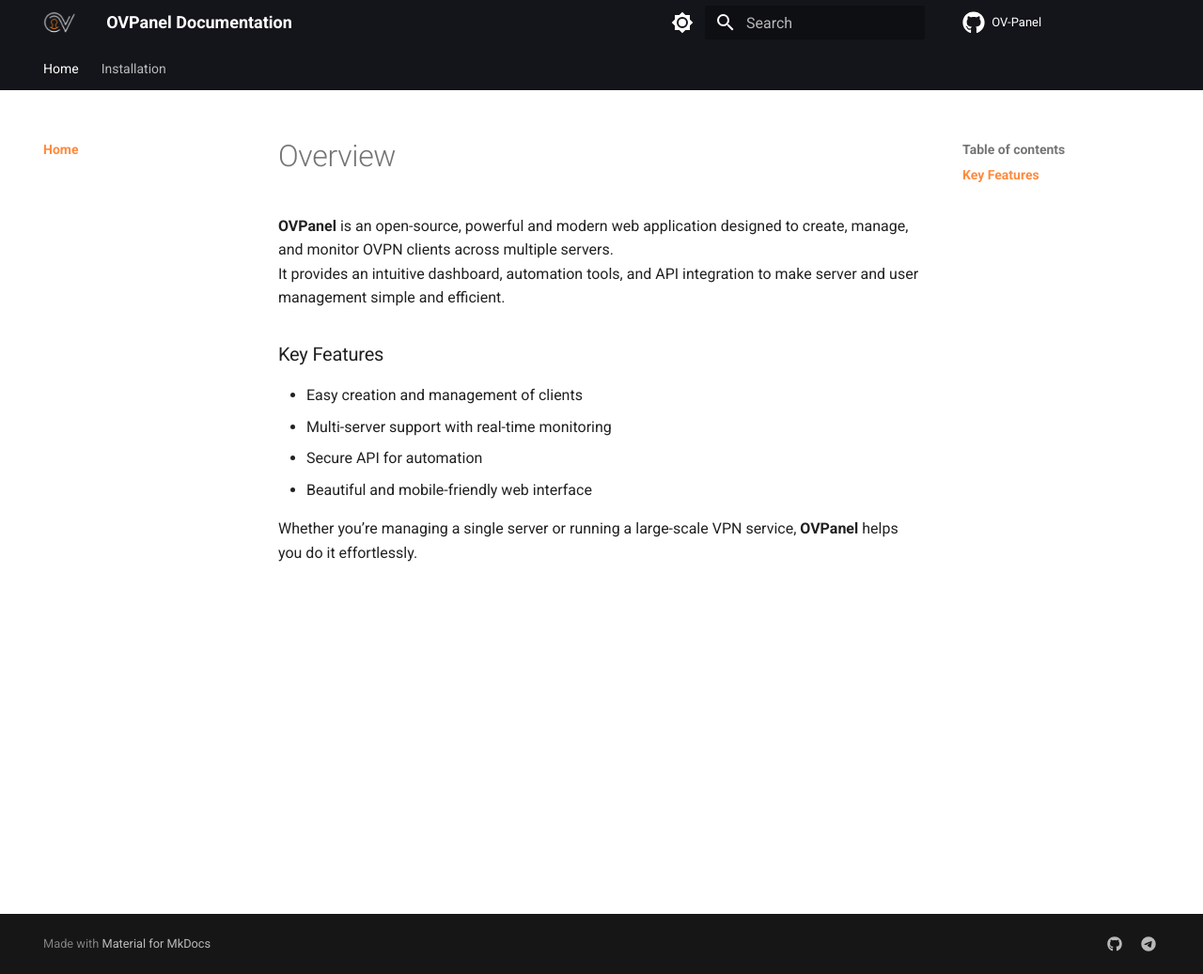
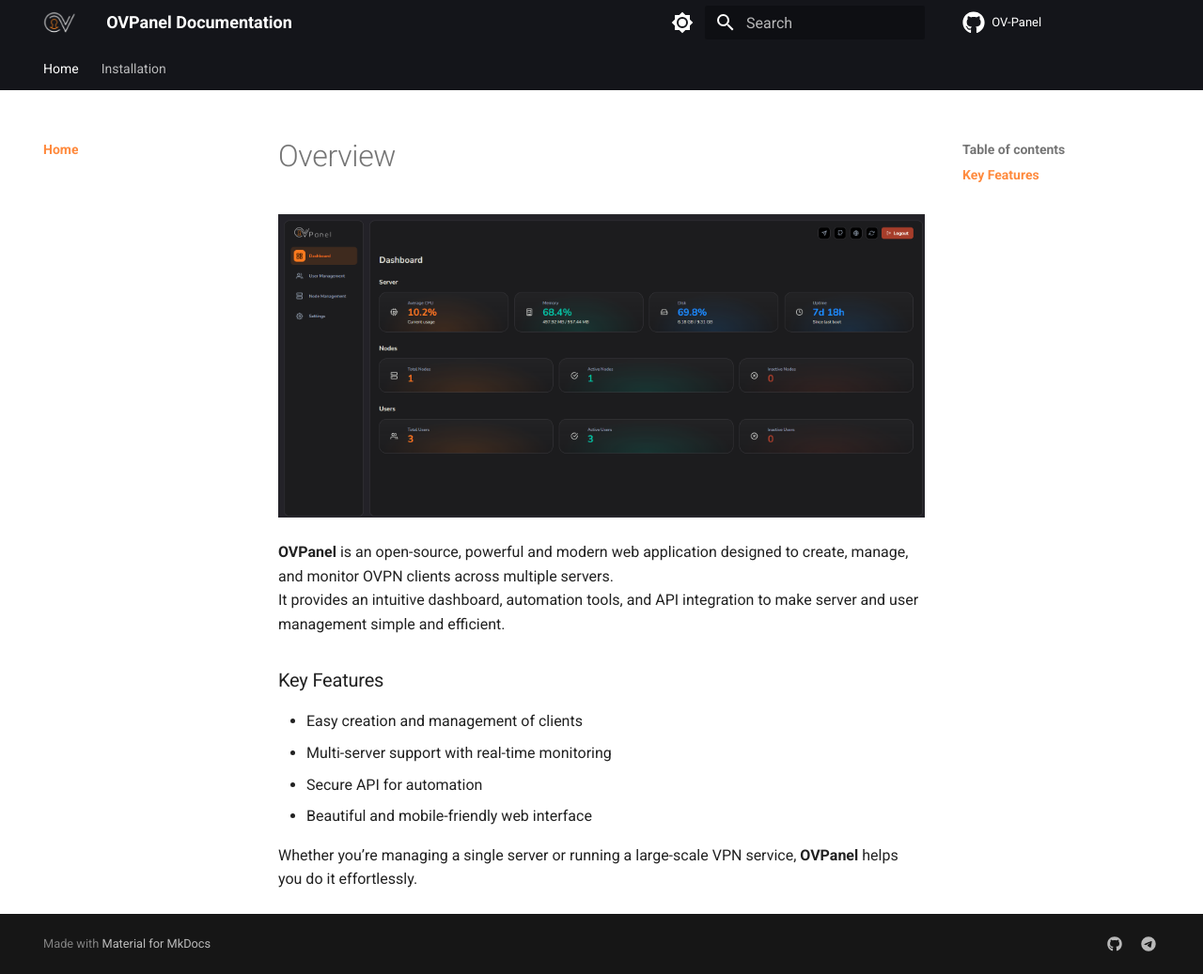
Before and after one commit to primeZdev/ov-doc, an MkDocs documentation site: the page built from docs/index.md, in a window 1280 px wide and 1037 px high. Shown: the whole window at 94% size. Built offline with MkDocs 1.6.1 and Material for MkDocs 9.7.7, drawn with Linux system fonts in a browser that asks for light colours; comment, search, counter and statistics services are not loaded.

Commit message:
feat: added one screenshot

```diff
--- a/docs/index.md
+++ b/docs/index.md
@@ -1,5 +1,7 @@
 # Overview
-
+<div align="center">
+	<img src="assets/screenshot1.png" alt="ov panel">
+</div>
 **OVPanel** is an open-source, powerful and modern web application designed to create, manage, and monitor OVPN clients across multiple servers.
 It provides an intuitive dashboard, automation tools, and API integration to make server and user management simple and efficient.
 
```
Also changed, not shown: docs/assets/Screenshot1.png (added).
